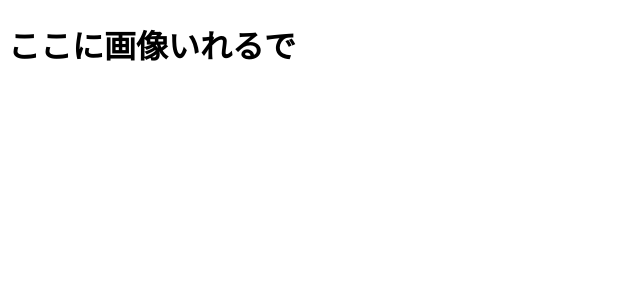
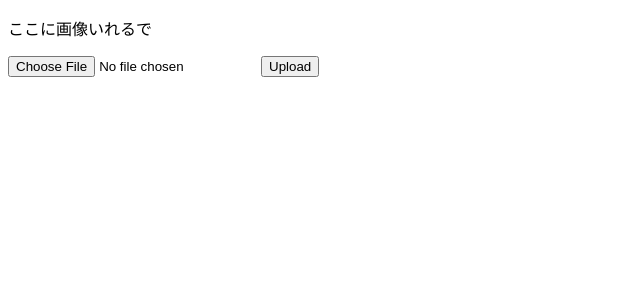
Before and after one commit to Menma-0/hakkason1, a Nuxt app: page / in a window 1280 px wide. Shown: the top 300 px of the page, without its empty margins (0-640 px from the left). Built offline with nearby package versions, Linux system fonts and the light colour scheme.

Commit message:
image_upload

```diff
--- /dev/null
+++ b/components/imageUpload.vue
@@ -0,0 +1,56 @@
+<template>
+    <div>
+      <form @submit.prevent="uploadImage">
+        <input type="file" @change="onFileChange" />
+        <button type="submit">Upload</button>
+      </form>
+      <img v-if="selectedFile" :src="previewUrl" alt="Selected Image Preview" />
+      <p v-if="imageUrl">{{ imageUrl }}</p>
+    </div>
+  </template>
+
+  <script>
+  export default {
+    data() {
+      return {
+        selectedFile: null,
+        previewUrl: '',
+        imageUrl: '', // State to hold the URL of the uploaded image
+      };
+    },
+    methods: {
+      onFileChange(e) {
+        this.selectedFile = e.target.files[0];
+        if (!this.selectedFile) {
+          this.previewUrl = '';
+          return;
+        }
+        // Create a temporary URL for previewing the selected file
+        this.previewUrl = URL.createObjectURL(this.selectedFile);
+      },
+      async uploadImage() {
+        if (!this.selectedFile) {
+          alert('ファイルを選択してください');
+          return;
+        }
+        const formData = new FormData();
+        formData.append('image', this.selectedFile);
+
+        try {
+          const response = await this.$axios.post('/api/upload-image', formData);
+          this.imageUrl = response.data.imageUrl; // Assuming the server returns the image URL
+        } catch (error) {
+          console.error(error);
+        }
+      },
+    },
+  };
+  </script>
+  <style>
+  img{
+    max-width: 100%;
+    margin-bottom: 10px;
+  }
+
+
+  </style>
--- a/package.json
+++ b/package.json
@@ -10,6 +10,7 @@
     "postinstall": "nuxt prepare"
   },
   "dependencies": {
+    "formidable": "^3.5.1",
     "nuxt": "^3.12.4",
     "vue": "latest"
   }
--- a/pages/index.vue
+++ b/pages/index.vue
@@ -2,5 +2,12 @@
 </script>
 
 <template>
-    <h1>ここに画像いれるで</h1>
+    <p>ここに画像いれるで</p>
+    <ImageUpload />
 </template>
+
+<style>
+p{
+    top: 100px;
+}
+</style>
```
Also changed, not shown: 2 other files (tests, documents, lock files or other folders).
